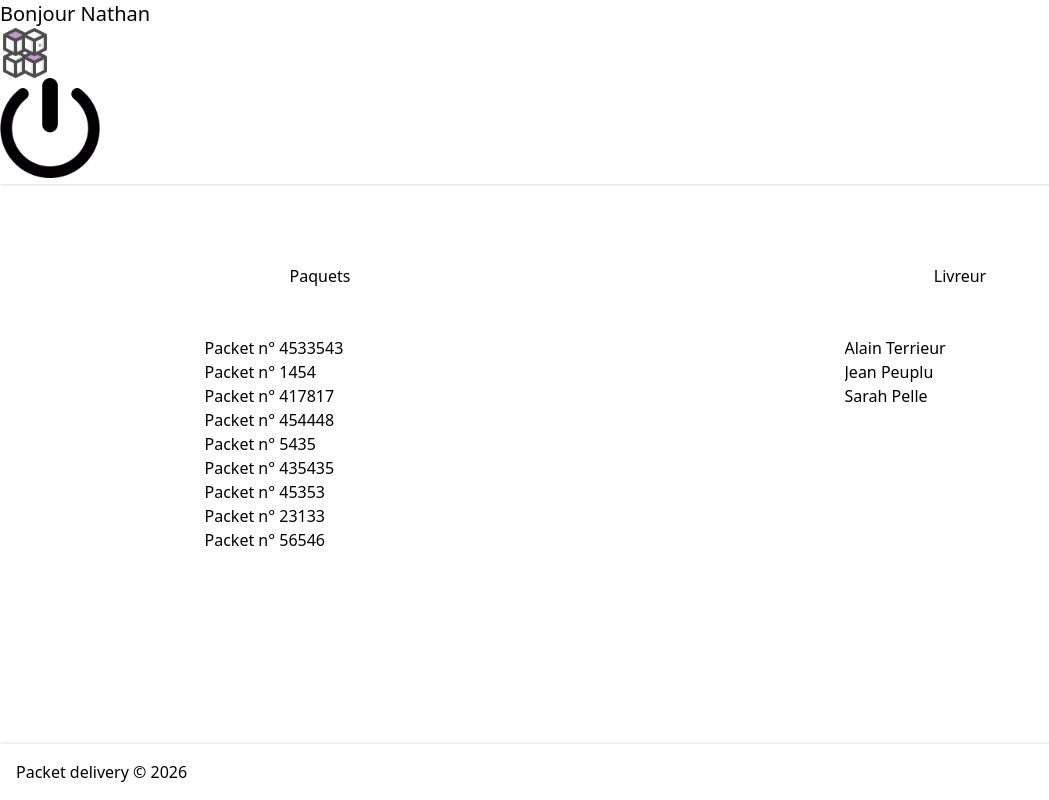
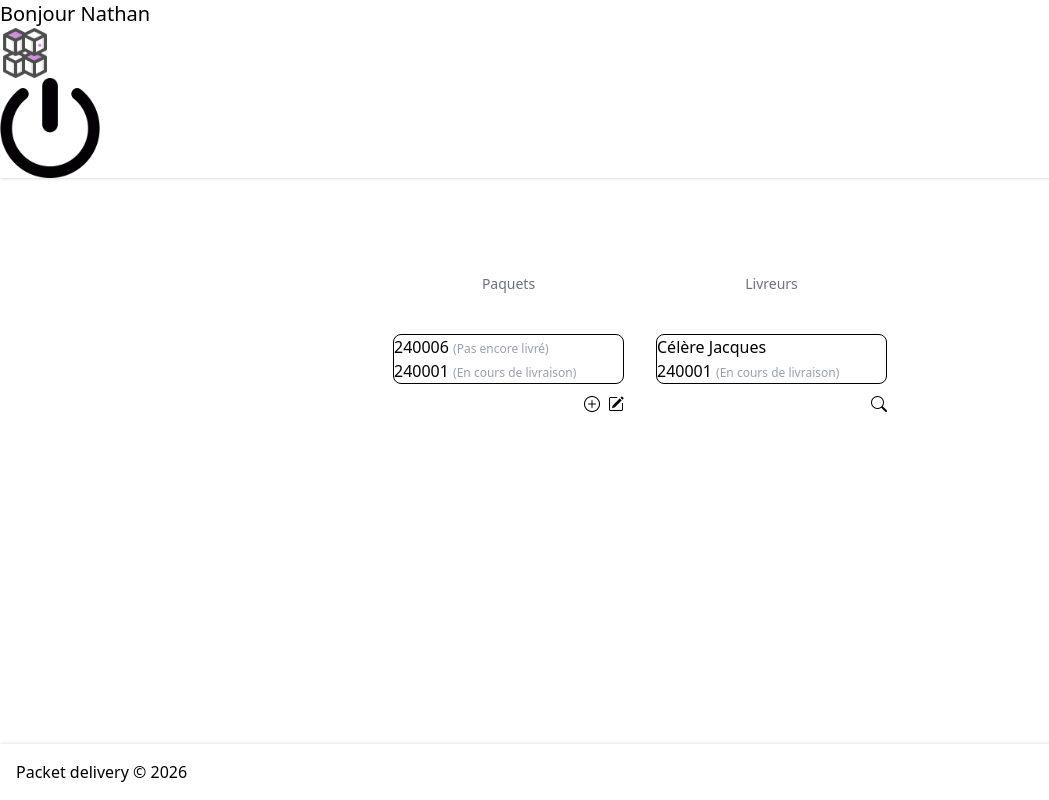
Before and after one commit to FreezixYT/PacketDelivery, a PHP site: template view/adminHome.php in a window 1280 px wide. Shown: the whole page, without its empty margins (0-1049 px from the left). Run offline with PHP 8.4, Linux system fonts and the light colour scheme; the template is opened without the code that fills it, so the values that code supplies are empty; some libraries are stand-ins or nearby versions.

Commit message:
ajout page admin

```diff
--- a/view/adminHome.php
+++ b/view/adminHome.php
@@ -1,25 +1,29 @@
-<div class="mt-20 flex w-full">
-    <div class="card rounded-box grid h-20 grow place-items-center">
-        <p>Paquets</p>
-        <input type="text">
-        <br>
-        <input value="Packet n° 4533543" type="text">
-        <input value="Packet n° 1454" type="text">
-        <input value="Packet n° 417817" type="text">
-        <input value="Packet n° 454448" type="text">
-        <input value="Packet n° 5435" type="text">
-        <input value="Packet n° 435435" type="text">
-        <input value="Packet n° 45353" type="text">
-        <input value="Packet n° 23133" type="text">
-        <input value="Packet n° 56546" type="text">
+<div class="mt-20 flex w-full d-flex justify-center">
+    <div class="grid grid-cols-2 gap-8 p-4">
+        <div class="flex flex-col gap-2">
+            <h2 class="text-sm text-center text-gray-500">Paquets</h2>
+            <input class="input input-bordered input-sm w-full" type="text" />
+            <ul class="menu menu-compact border border-base-300 rounded-lg p-0">
+                <li><a>240006 <span class="text-gray-400 text-xs">(Pas encore livré)</span></a></li>
+                <li><a>240001 <span class="text-gray-400 text-xs">(En cours de livraison)</span></a></li>
+            </ul>
+            <div class="flex justify-end gap-2 mt-auto">
+                <button class="btn btn-circle btn-sm btn-outline"><i class="bi bi-plus-circle"></i></button>
+                <button class="btn btn-circle btn-sm btn-outline"><i class="bi bi-pencil-square"></i></button>
+            </div>
+        </div>
+
+        <div class="flex flex-col gap-2">
+            <h2 class="text-sm text-center text-gray-500">Livreurs</h2>
+            <input class="input input-bordered input-sm w-full" type="text" />
+            <ul class="menu menu-compact border border-base-300 rounded-lg p-0">
+                <li><a>Célère Jacques</a></li>
+                <li><a>240001 <span class="text-gray-400 text-xs">(En cours de livraison)</span></a></li>
+            </ul>
+            <div class="flex justify-end mt-auto">
+                <button class="btn btn-circle btn-sm btn-outline"><i class="bi bi-search"></i></button>
+            </div>
+        </div>
 
     </div>
-    <div class="card rounded-box grid h-20 grow place-items-center">
-        <p>Livreur</p>
-        <input type="text">
-        <br>
-        <input value="Alain Terrieur" type="text">
-        <input value="Jean Peuplu" type="text">
-        <input value="Sarah Pelle" type="text">
-    </div>
 </div>
--- a/view/layout.php
+++ b/view/layout.php
@@ -7,6 +7,7 @@
     <title><?= $title ?></title>
     <link href="https://cdn.jsdelivr.net/npm/daisyui@5" rel="stylesheet" type="text/css" />
     <script src="https://cdn.jsdelivr.net/npm/@tailwindcss/browser@4"></script>
+    <link rel="stylesheet" href="https://cdn.jsdelivr.net/npm/bootstrap-icons@1.13.1/font/bootstrap-icons.min.css">
 </head>
 
 <body>
@@ -18,9 +19,9 @@
             <img src="./assets/img/array.png" width="50px" height="50px" alt="">
         </div>
         <div class="navbar-end">
-            <button class="btn btn-ghost btn-circle">
+            <a href="/login" class="btn btn-ghost btn-circle">
                 <img src="./assets/img/on-off-button.png" width="100px" height="100px" alt="">
-            </button>
+            </a>
         </div>
     </div>
     <main>
```
Also changed, not shown: src/Model/User.php (added, +43 -0 lines), README.md, 1 other file.
